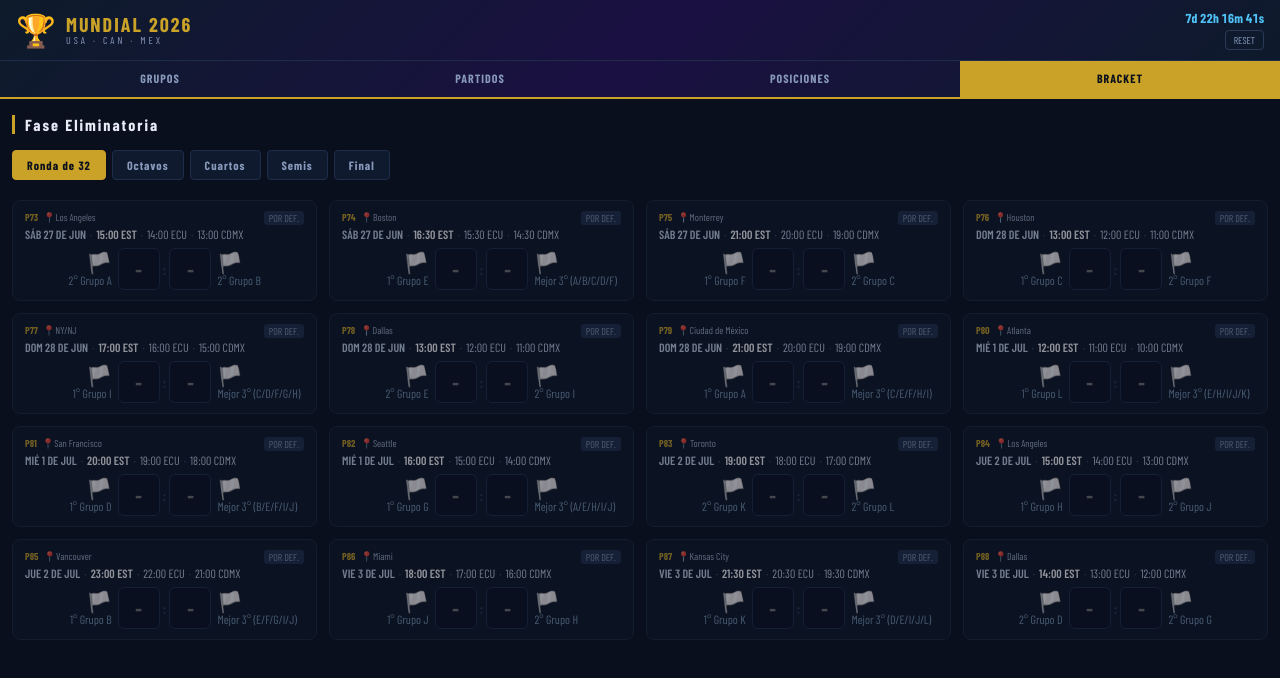
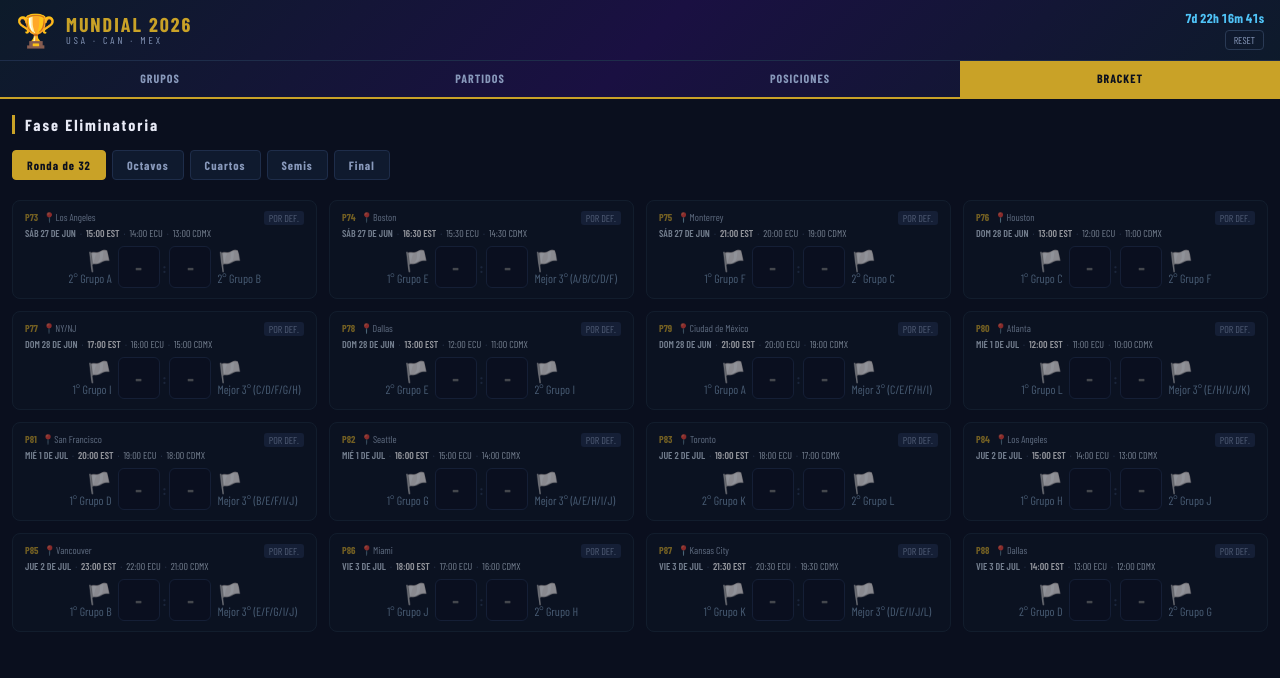
Before and after one commit to SakbeConsultores/Mundial, a React (Vite) app: page / in a window 1280 px wide. Both pictures are taken after a click on the button "BRACKET". Shown: the top 678 px of the page. Built offline with nearby package versions, Linux system fonts and the light colour scheme; a web font is replaced by a local one.

Commit message:
Update App.jsx

```diff
--- a/src/App.jsx
+++ b/src/App.jsx
@@ -744,7 +744,7 @@ function KOMatchCard({match,homeTeam,awayTeam,result,onSet}) {
             {played?"FIN":resolved?"LISTO":"POR DEF."}
           </span>
         </div>
-        <div style={{fontSize:12,marginTop:2}}>
+        <div style={{fontSize:10,marginTop:2}}>
           <span style={{color:"#c8d8e8",fontWeight:600}}>{formatDate(match.date)}</span>
           <span style={{margin:"0 4px",color:"#4a6080"}}>·</span>
           <span style={{color:"#ffffff",fontWeight:600}}>{t.est} EST</span>
```
